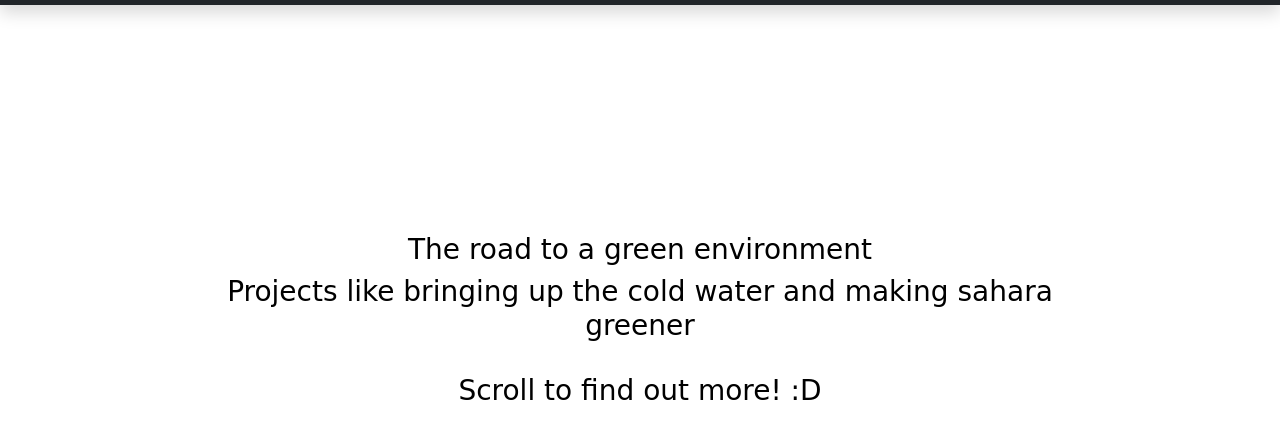
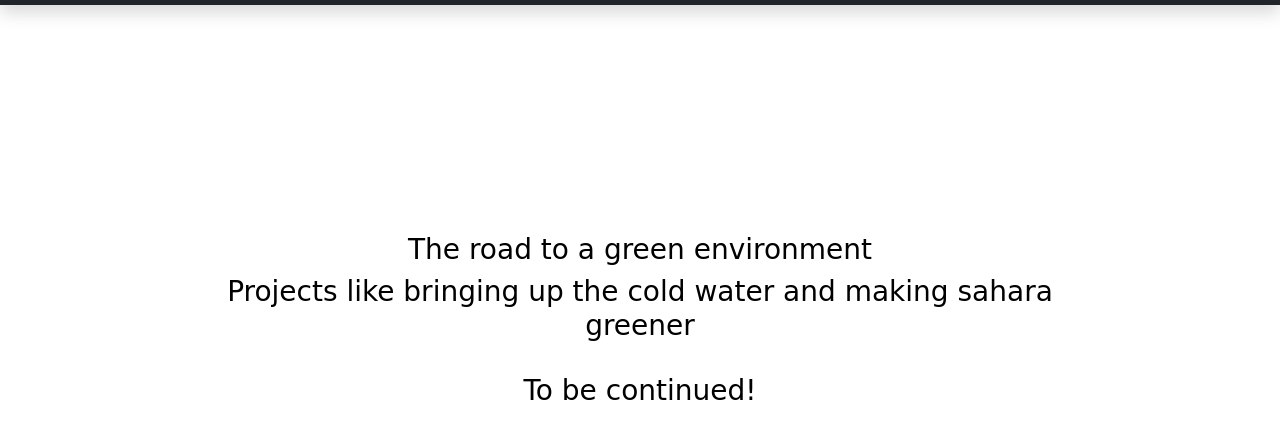
Before and after one commit to zhiftyDK/osusintel, a plain HTML site: page index.html in a window 1280 px wide. Shown: the part 69-508 px from the top of the page. Drawn offline with nearby package versions, Linux system fonts and the light colour scheme.

Commit message:
Changed text on index file

```diff
--- a/index.html
+++ b/index.html
@@ -38,7 +38,7 @@
                 <h3>The road to a green environment</h3>
                 <h3>Projects like bringing up the cold water and making sahara greener</h3>
                 <br>
-                <h3>Scroll to find out more! :D</h3>
+                <h3>To be continued!</h3>
             </div>
         </div>
     </div>
```
